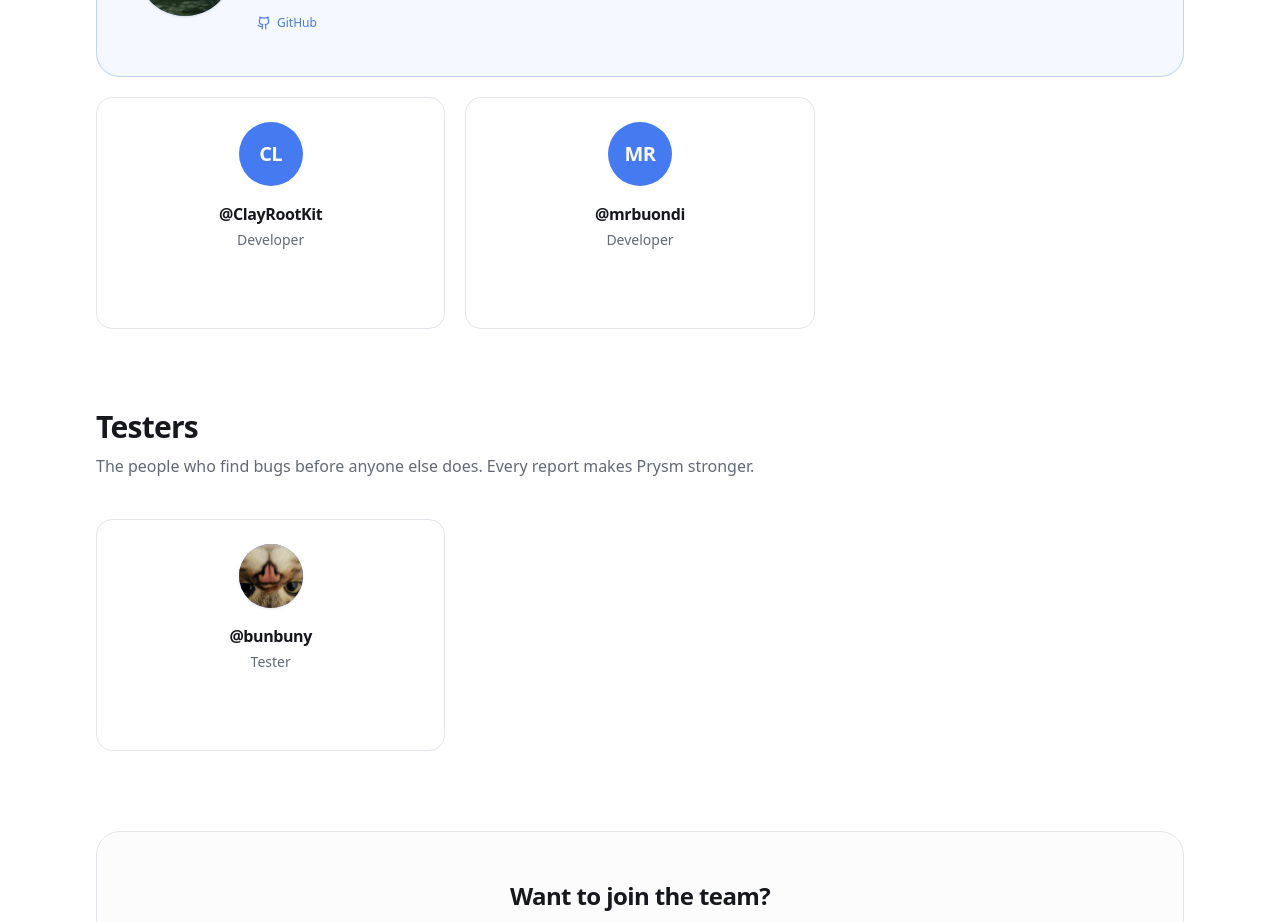
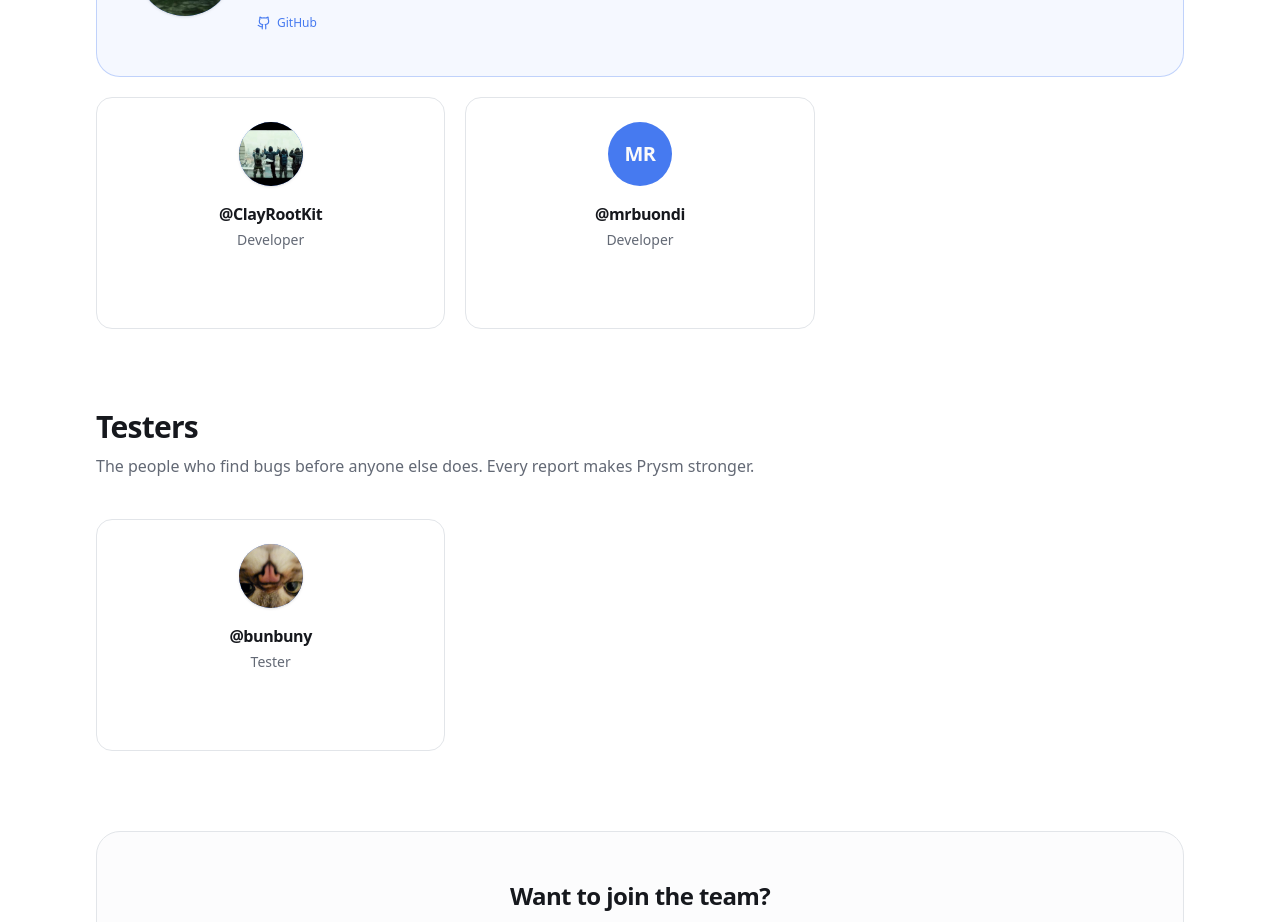
Before and after one commit to xmreur/prysm-website, a Next.js app: page /team in a window 1280 px wide. Shown: the part 880-1802 px from the top of the page. Built offline with nearby package versions, Linux system fonts and the light colour scheme.

Commit message:
8a6d9dee-cae8-4b21-84e4-a69de7b583ab

```diff
--- a/src/app/team/page.tsx
+++ b/src/app/team/page.tsx
@@ -29,7 +29,7 @@ const DEVS: Member[] = [
     github: 'https://github.com/xmreur',
     avatar: '/team/xmreur.jpeg',
   },
-  { username: 'ClayRootKit', role: 'Developer' },
+  { username: 'ClayRootKit', role: 'Developer', avatar: '/team/clayrootkit.jpg' },
   { username: 'mrbuondi', role: 'Developer' },
 ]
 
```
Also changed, not shown: public/team/clayrootkit.jpg (added), upload/photo_2026-07-11_23-52-56.jpg (added).
